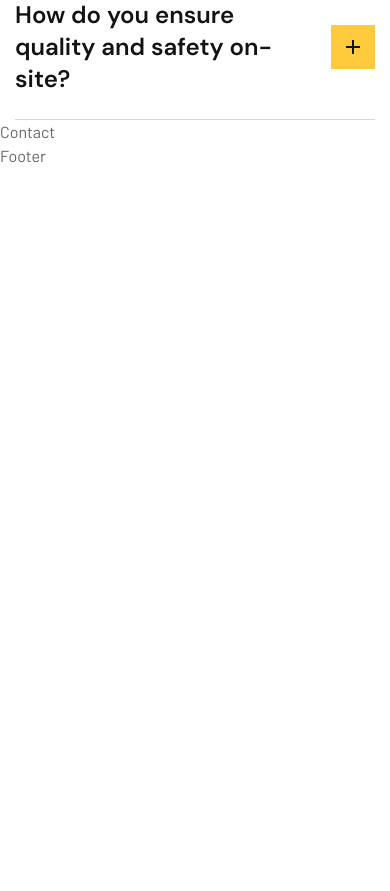
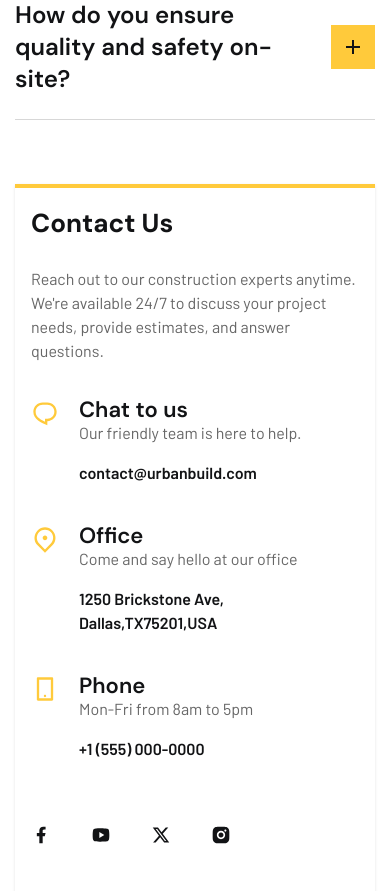
Before and after one commit to diegovilhalva/urbanbuild, a Next.js app: page / in a window 390 px wide. Shown: the part 7880-8771 px from the top of the page. Before the commit the page ends 8048 px from the top, so only its background shows below. Built offline with nearby package versions, Linux system fonts and the light colour scheme.

Commit message:
section contact finished

```diff
--- a/components/Contact.jsx
+++ b/components/Contact.jsx
@@ -1,8 +1,63 @@
-import React from 'react'
+import { RiChat1Line,  RiMapPin2Line, RiSmartphoneLine } from "react-icons/ri"
+import Socials from "./Socials"
+import Form from "./Form"
 
 const Contact = () => {
   return (
-    <div className='' id='contact'>Contact</div>
+    <div className='pt-16 xl:pt-32' id='contact'>
+      <div className="container mx-auto">
+        <div className="w-full xl:h-[730px] shadow p-4 xl:p-8 xl:px-[90px] xl:py-[36px] border-t-4 border-accent">
+          <div className="flex flex-col xl:flex-row h-full gap-[40px] xl:gap-[90px]">
+            <div className="w-full xl:max-w-[380px] xl:pr-[70px] xl:border-r xl:border-border/40 h-[640px]" >
+              <h4 className="text-[26px] font-primary font-bold mb-6 ">Contact Us </h4>
+              <p className="mb-9">Reach out to our construction experts anytime. We're available 24/7 to discuss your project needs, provide estimates, and answer questions.</p>
+              <div className="flex flex-col gap-[40px] mb-16">
+                <div className="flex items-start gap-[20px]">
+                  <div>
+                    <RiChat1Line className="text-[28px] text-accent"/>
+                  </div>
+                  <div className="">
+                    <h5 className="text-[22px] font-semibold font-primary leading-none">Chat to us</h5>
+                    <p className="mb-4">Our friendly team is here to help.</p>
+                    <p className="font-semibold text-primary">contact@urbanbuild.com</p>
+                  </div>
+                </div>
+                <div className="flex items-start gap-[20px]">
+                  <div>
+                    <RiMapPin2Line className="text-[28px] text-accent"/>
+                  </div>
+                  <div className="">
+                    <h5 className="text-[22px] font-semibold font-primary leading-none">Office</h5>
+                    <p className="mb-4">Come and say hello at our office</p>
+                    <p className="font-semibold text-primary">1250 Brickstone Ave, Dallas,TX75201,USA</p>
+                  </div>
+                </div>
+                <div className="flex items-start gap-[20px]">
+                  <div>
+                    <RiSmartphoneLine className="text-[28px] text-accent"/>
+                  </div>
+                  <div className="">
+                    <h5 className="text-[22px] font-semibold font-primary leading-none">Phone</h5>
+                    <p className="mb-4">Mon-Fri from  8am to 5pm</p>
+                    <p className="font-semibold text-primary">+1 (555) 000-0000</p>
+                  </div>
+                </div>
+              </div>
+              <Socials containerStyles="flex gap-[40px]" iconsStyles="text-primary text-[20px]"/>
+            </div>
+            <div className="flex-1">
+              <h2 className="h2 mb-3">Request A Quote</h2>
+              <p className="mb-9">
+                Discuss your construction needs with our experts. We'll provide tailored solutions,
+                transparent timelines, and competitive pricing. Share your project details below,
+                and we'll prepare a comprehensive quote within 24 hours.
+              </p>
+              <Form />
+            </div>
+          </div>
+        </div>
+      </div>
+    </div>
   )
 }
 
--- /dev/null
+++ b/components/Form.jsx
@@ -0,0 +1,41 @@
+import { Select, SelectContent, SelectGroup, SelectItem, SelectLabel, SelectTrigger, SelectValue } from "@/components/ui/select"
+
+import { Input } from "./ui/input"
+import { Textarea } from "./ui/textarea"
+import Button from "./Button"
+
+const Form = () => {
+    return (
+        <form className="flex flex-col">
+            <div className="flex flex-col gap-[20px] mb-[20px]" >
+                <Input type="fullname" placeholder="Full Name" />
+                <Input type="email" placeholder="Email Adress" />
+                <div className="flex flex-col xl:flex-row gap-[20px]">
+                    <Input type="phone" placeholder='Phone Number' />
+                    <Select className="">
+                        <SelectTrigger className="w-full rounded-none h-[54px] text-secondary outline-none">
+                            <SelectValue placeholder='Select a service'></SelectValue>
+                        </SelectTrigger>
+                        <SelectContent >
+                            <SelectGroup>
+                                <SelectLabel>Select a service</SelectLabel>
+                                <SelectItem value="constrution">Construction</SelectItem>
+                                <SelectItem value="renovation">Renovation</SelectItem>
+                                <SelectItem value="restoration">Restoration</SelectItem>
+                                <SelectItem value="consultig">Consulting</SelectItem>
+                            </SelectGroup>
+                        </SelectContent>
+                    </Select>
+                </div>
+            </div>
+            <div className="flex flex-col gap-6">
+                <Textarea className="h-[180px] resize-none rounded-none" placeholder="Enter your message" />
+                <Button  text="Send message">
+                    Send message
+                </Button>
+            </div>
+        </form>
+    )
+}
+
+export default Form
--- a/components/Topbar.jsx
+++ b/components/Topbar.jsx
@@ -17,7 +17,7 @@ const Topbar = () => {
               <div className="w-8 h-8 bg-primary text-white flex items-center justify-center">
                 <RiMailFill />
               </div>
-              <p className="font-medium text-primary">email@gmail.com</p>
+              <p className="font-medium text-primary">contact@urbanbuild.com</p>
             </div>
           </div>
           <Socials containerStyles="flex items-center gap-8 mx-auto xl:mx-0" iconsStyles="text-primary"/>
--- a/components/ui/input.jsx
+++ b/components/ui/input.jsx
@@ -12,8 +12,8 @@ function Input({
       type={type}
       data-slot="input"
       className={cn(
-        "file:text-foreground placeholder:text-muted-foreground selection:bg-primary selection:text-primary-foreground dark:bg-input/30 border-input flex h-9 w-full min-w-0 rounded-md border bg-transparent px-3 py-1 text-base shadow-xs transition-[color,box-shadow] outline-none file:inline-flex file:h-7 file:border-0 file:bg-transparent file:text-sm file:font-medium disabled:pointer-events-none disabled:cursor-not-allowed disabled:opacity-50 md:text-sm",
-        "focus-visible:border-ring focus-visible:ring-ring/50 focus-visible:ring-[3px]",
+        "file:text-foreground placeholder:text-secondary selection:bg-primary selection:text-primary-foreground dark:bg-input/30  flex h-[54px] w-full min-w-0 rounded-none border border-border bg-white px-6 py-2 text-primary text-base focus:border-accent transition-[color,box-shadow] outline-none file:inline-flex file:h-7 file:border-0 file:bg-transparent file:text-sm file:font-medium disabled:pointer-events-none disabled:cursor-not-allowed disabled:opacity-50",
+        "",
         "aria-invalid:ring-destructive/20 dark:aria-invalid:ring-destructive/40 aria-invalid:border-destructive",
         className
       )}
--- a/components/ui/select.jsx
+++ b/components/ui/select.jsx
@@ -35,7 +35,7 @@ function SelectTrigger({
       data-slot="select-trigger"
       data-size={size}
       className={cn(
-        "border-input data-[placeholder]:text-muted-foreground [&_svg:not([class*='text-'])]:text-muted-foreground focus-visible:border-ring focus-visible:ring-ring/50 aria-invalid:ring-destructive/20 dark:aria-invalid:ring-destructive/40 aria-invalid:border-destructive dark:bg-input/30 dark:hover:bg-input/50 flex w-fit items-center justify-between gap-2 rounded-md border bg-transparent px-3 py-2 text-sm whitespace-nowrap shadow-xs transition-[color,box-shadow] outline-none focus-visible:ring-[3px] disabled:cursor-not-allowed disabled:opacity-50 data-[size=default]:h-9 data-[size=sm]:h-8 *:data-[slot=select-value]:line-clamp-1 *:data-[slot=select-value]:flex *:data-[slot=select-value]:items-center *:data-[slot=select-value]:gap-2 [&_svg]:pointer-events-none [&_svg]:shrink-0 [&_svg:not([class*='size-'])]:size-4",
+        "border-input data-[placeholder]:text-secondary [&_svg:not([class*='text-'])]:text-muted-foreground focus-visible:border-ring focus-visible:ring-ring/50 aria-invalid:ring-destructive/20 dark:aria-invalid:ring-destructive/40 aria-invalid:border-destructive dark:bg-input/30 dark:hover:bg-input/50 flex w-fit items-center justify-between gap-2 rounded-md border bg-transparent px-3 py-2 text-sm whitespace-nowrap shadow-xs transition-[color,box-shadow] outline-none  disabled:cursor-not-allowed disabled:opacity-50  data-[size=sm]:h-8 *:data-[slot=select-value]:line-clamp-1 *:data-[slot=select-value]:flex *:data-[slot=select-value]:items-center *:data-[slot=select-value]:gap-2 [&_svg]:pointer-events-none [&_svg]:shrink-0 [&_svg:not([class*='size-'])]:size-4",
         className
       )}
       {...props}>
--- /dev/null
+++ b/components/ui/textarea.jsx
@@ -0,0 +1,20 @@
+import * as React from "react"
+
+import { cn } from "@/lib/utils"
+
+function Textarea({
+  className,
+  ...props
+}) {
+  return (
+    (<textarea
+      data-slot="textarea"
+      className={cn(
+        "border-border placeholder:text-secondary focus-visible:border-accent   dark:bg-input/30 flex field-sizing-content min-h-16 w-full rounded-md border bg-white px-3 py-2 text-base shadow-xs transition-[color,box-shadow] outline-none  disabled:cursor-not-allowed disabled:opacity-50 md:text-sm",
+        className
+      )}
+      {...props} />)
+  );
+}
+
+export { Textarea }
```
